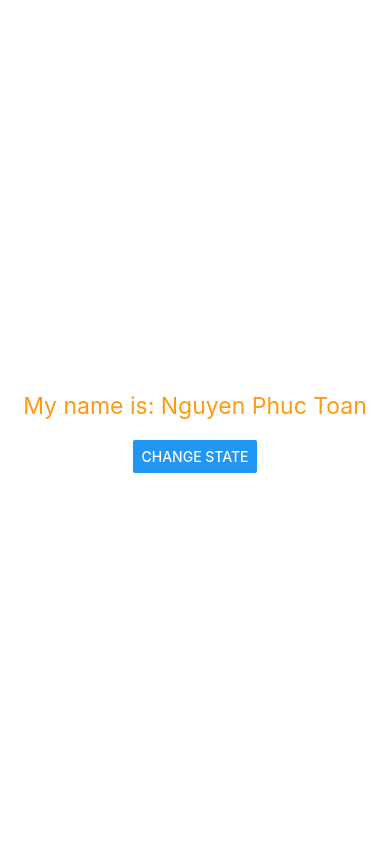
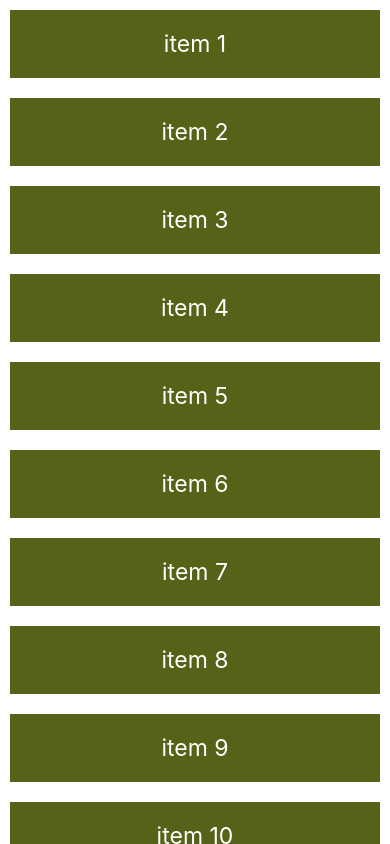
Before and after one commit to Toan-it-mta/ReactTutorial, a React Native app: screen / in a window 390 px wide. Built offline with nearby package versions, Linux system fonts and the light colour scheme.

Commit message:
Hoàn thành Tutorial3

```diff
--- a/App.js
+++ b/App.js
@@ -1,9 +1,11 @@
-import React, {useState} from 'react';
+import React, { useState } from 'react';
 import {
   StyleSheet,
   Text,
   Button,
   View,
+  ScrollView,
+  RefreshControl
 } from 'react-native';
 
 import {
@@ -11,37 +13,74 @@
 } from 'react-native/Libraries/NewAppScreen';
 
 const App = () => {
-  const [name,SetName] = useState('My name is: Nguyen Phuc Toan')
+  const [name, SetName] = useState('My name is: Nguyen Phuc Toan')
   const [current, SetCurrent] = useState(true)
+  const [Items, SetItems] = useState([
+    { key: 1, item: 'item 1' },
+    { key: 2, item: 'item 2' },
+    { key: 3, item: 'item 3' },
+    { key: 4, item: 'item 4' },
+    { key: 5, item: 'item 5' },
+    { key: 6, item: 'item 6' },
+    { key: 7, item: 'item 7' },
+    { key: 8, item: 'item 8' },
+    { key: 9, item: 'item 9' },
+    { key: 10, item: 'item 10' },
+    { key: 11, item: 'item 11' },
+  ])
+  const [Refesh, SetRefesh] = useState(false)
 
-  const onPress = ()=>{
-    if (current){
+  const onPress = () => {
+    if (current) {
       SetName('Tôi tên là Nguyễn Phúc Toàn')
       SetCurrent(!current)
-    }else{
+    } else {
       SetName('My name is: Nguyen Phuc Toan')
       SetCurrent(!current)
     }
   }
 
+  const onRefesh = () => {
+    SetRefesh(true)
+    SetItems([...Items, { key: 69, item: 'item 69' }])
+    SetRefesh(false)
+  }
+
   return (
-   <View style={styles.body}>
-    <Text style={styles.text}>{name}</Text>
-    <Button title='Change State' onPress={onPress}></Button>
-   </View>
+    <View style={styles.body}>
+      <ScrollView horizontal={false} refreshControl={
+        <RefreshControl
+          refreshing={Refesh}
+          onRefresh={onRefesh}
+          colors={['#546318','#ff00ff']}
+        />
+      }>
+        {Items.map((obj) => {
+          return <View style={styles.item} key={obj.key}>
+            <Text style={styles.text}>{obj.item}</Text>
+          </View>
+        })}
+      </ScrollView>
+    </View>
   );
 };
 
 const styles = StyleSheet.create({
-  body:{
-    flex:1,
-    justifyContent:'center',
+  body: {
+    flex: 1,
+    // justifyContent: 'center',
+    alignItems: 'stretch',
+  },
+  text: {
+    color: '#ffffff',
+    fontSize: 23,
+    margin: 20
+  },
+  item: {
+    backgroundColor: '#546318',
+    justifyContent: 'center',
     alignItems: 'center',
-  },
-  text:{
-    color:'#ff9912',
-    fontSize:23,
-    margin: 20
+    margin: 10
   }
 });
 
```
Also changed, not shown: 1 other file (tests, documents, lock files or other folders).
